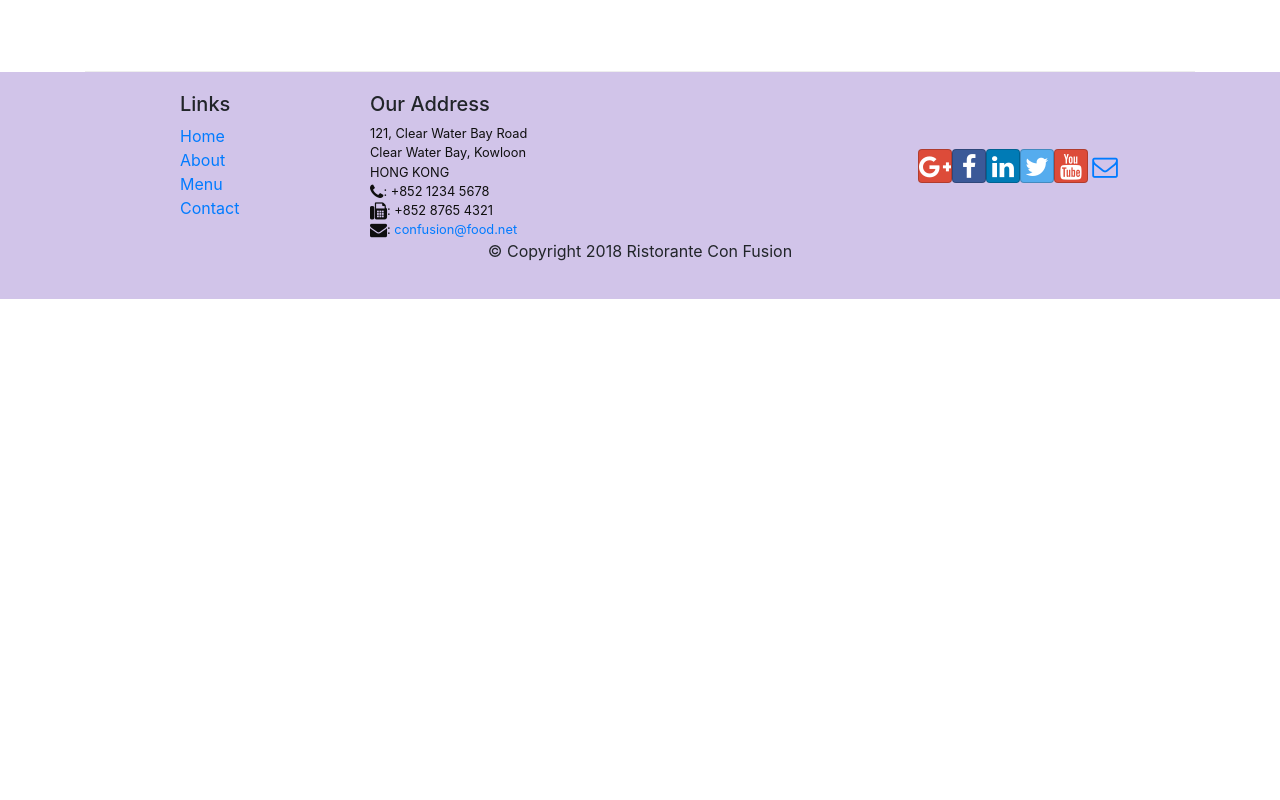
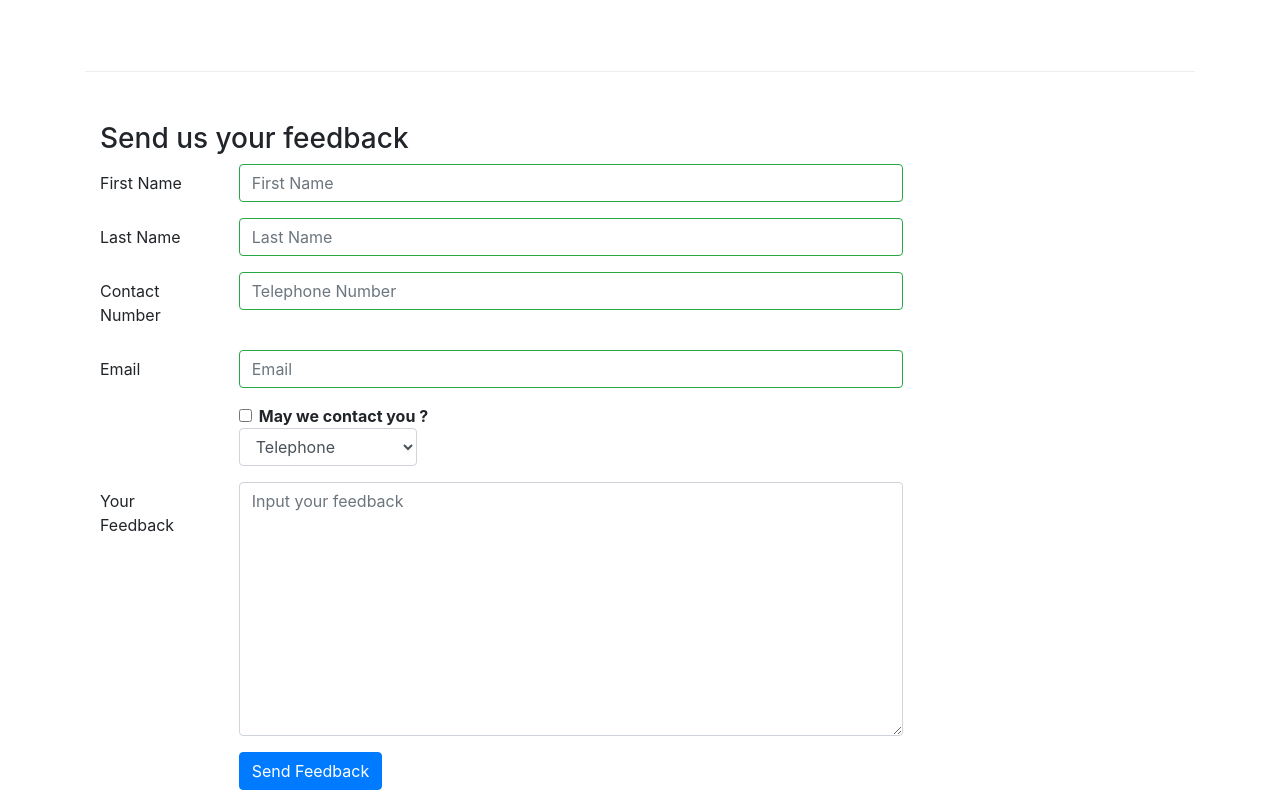
Before and after one commit to yudha1121ay/react-basic, a React (Create React App) app: page /contactus in a window 1280 px wide. Shown: the part 800-1600 px from the top of the page. Before the commit the page ends 1099 px from the top, so only its background shows below. Built offline with nearby package versions, Linux system fonts and the light colour scheme.

Commit message:
contact fix

```diff
--- a/src/components/ContactComponent.js
+++ b/src/components/ContactComponent.js
@@ -1,10 +1,86 @@
-import React from 'react';
-import { Breadcrumb, BreadcrumbItem } from 'reactstrap';
+import React, { Component } from 'react';
+import { Breadcrumb, BreadcrumbItem, Button, Col, Form, FormGroup, Label, Input, FormFeedback } from 'reactstrap';
 import { Link } from 'react-router-dom';
 
-function Contact(props) {
+class Contact extends Component {
+
+    constructor(props) {
+        super(props);
+
+        this.state = {
+            firstName: '',
+            lastName: '',
+            telnum: '',
+            email: '',
+            accept: false,
+            contactType: 'Tel.',
+            message: '',
+            touched: {
+                firstName: false,
+                lastName: false,
+                telnum: false,
+                email: false
+            }
+        }
+        this.handleSubmit = this.handleSubmit.bind(this);
+        this.handleInputChange = this.handleInputChange.bind(this);
+        this.handleValidation = this.handleValidation.bind(this);
+    }
+
+    handleInputChange(event) {
+        const target = event.target;
+        const value = target.type === 'checkbox' ? target.checked : target.value;
+        const name = target.name;
+
+        this.setState({
+            [name]: value
+        });
+
+    }
+
+    handleSubmit(event) {
+        alert("Current state is: " + JSON.stringify(this.state))
+        event.preventDefault();
+    }
+
+    handleValidation = (field) => (evt) => {
+        this.setState({
+            touched: { ...this.state.touched, [field]: true }
+        });
+    }
+
+    validate(firstName, lastName, telnum, email) {
+        const error = {
+            firstName: '',
+            lastName: '',
+            telnum: '',
+            email: '',
+        };
+
+        if (this.state.touched.firstName && firstName.length < 3)
+            error.firstName = "First name should be more than 3 characters";
+        else if (this.state.touched.firstName && firstName.length > 10)
+            error.firstName = "First name should be less than 10 characters";
+
+        if (this.state.touched.lastName && lastName.length < 3)
+            error.lastName = "First name should be more than 3 characters";
+        else if (this.state.touched.lastName && lastName.length > 10)
+            error.lastName = "First name should be less than 10 characters";
+
+        const regex = /^\d+$/;
+        if (this.state.touched.telnum && !regex.test(telnum))
+            error.telnum = "This should be filled only with numbers"
+
+        if (this.state.touched.email && email.split('').filter(x => x === '@').length !== 1)
+            error.email = "Email should contain valid email format";
+
+        return error;
+    }
+
+    render() {
+        const error = this.validate(this.state.firstName, this.state.lastName, this.state.telnum, this.state.email);
         return (
-        <div className="container">
+            <div className="container" >
                 <div className="row">
                     <Breadcrumb>
                         <BreadcrumbItem><Link to="/home" />Home</BreadcrumbItem>
@@ -41,8 +117,109 @@ function Contact(props) {
                         </div>
                     </div>
                 </div>
+                <div className="row row-content">
+                    <div className="col-12">
+                        <h3>Send us your feedback</h3>
+                    </div>
+                    <div className="col-12 col-md-9">
+                        <Form onSubmit={this.handleSubmit}>
+                            <FormGroup row>
+                                <Label htmlFor="firstname" md={2}>First Name</Label>
+                                <Col md={10}>
+                                    <Input type="text" id="firstname" name="firstName" placeholder="First Name"
+                                        value={this.state.firstName}
+                                        valid={error.firstName === ''}
+                                        invalid={error.firstName !== ''}
+                                        onBlur={this.handleValidation('firstName')}
+                                        onChange={this.handleInputChange} />
+                                    <FormFeedback>
+                                        {error.firstName}
+                                    </FormFeedback>
+                                </Col>
+                            </FormGroup>
+                            <FormGroup row>
+                                <Label htmlFor="lastname" md={2}>Last Name</Label>
+                                <Col md={10}>
+                                    <Input type="text" id="lastname" name="lastName" placeholder="Last Name"
+                                        value={this.state.lastName}
+                                        valid={error.lastName === ''}
+                                        invalid={error.lastName !== ''}
+                                        onBlur={this.handleValidation('lastName')}
+                                        onChange={this.handleInputChange} />
+                                    <FormFeedback>
+                                        {error.lastName}
+                                    </FormFeedback>
+                                </Col>
+                            </FormGroup>
+                            <FormGroup row>
+                                <Label htmlFor="telnum" md={2}>Contact Number</Label>
+                                <Col md={10}>
+                                    <Input type="tel" id="telnum" name="telnum" placeholder="Telephone Number"
+                                        value={this.state.telnum}
+                                        valid={error.telnum === ''}
+                                        invalid={error.telnum !== ''}
+                                        onBlur={this.handleValidation('telnum')}
+                                        onChange={this.handleInputChange} />
+                                    <FormFeedback>
+                                        {error.telnum}
+                                    </FormFeedback>
+                                </Col>
+                            </FormGroup>
+                            <FormGroup row>
+                                <Label htmlFor="mail" md={2}>Email</Label>
+                                <Col md={10}>
+                                    <Input type="email" id="mail" name="email" placeholder="Email"
+                                        value={this.state.email}
+                                        valid={error.email === ''}
+                                        invalid={error.email !== ''}
+                                        onBlur={this.handleValidation('email')}
+                                        onChange={this.handleInputChange} />
+                                    <FormFeedback>
+                                        {error.email}
+                                    </FormFeedback>
+                                </Col>
+                            </FormGroup>
+                            <FormGroup row>
+                                <Col md={{ size: 6, offset: 2 }}>
+                                    <FormGroup check>
+                                        <Label check>
+                                            <Input type="checkbox" name="accept"
+                                                checked={this.state.accept}
+                                                onChange={this.handleInputChange} /> {''}
+                                            <strong>May we contact you ?</strong>
+                                        </Label>
+                                    </FormGroup>
+                                </Col>
+                                <Col md={{ size: 3, offset: 2 }}>
+                                    <Input type="select" name="contactType"
+                                        value={this.state.contactType}
+                                        onChange={this.handleInputChange}>
+                                        <option>Telephone</option>
+                                        <option>Email</option>
+                                    </Input>
+                                </Col>
+                            </FormGroup>
+                            <FormGroup row>
+                                <Label htmlFor="feedback" md={2}>Your Feedback</Label>
+                                <Col md={10}>
+                                    <Input type="textarea" id="feedback" rows="10" name="message" placeholder="Input your feedback"
+                                        value={this.state.message}
+                                        onChange={this.handleInputChange} />
+                                </Col>
+                            </FormGroup>
+                            <FormGroup row>
+                                <Col md={{ size: 10, offset: 2 }}>
+                                    <Button type="submit" color="primary">
+                                        Send Feedback
+                                    </Button>
+                                </Col>
+                            </FormGroup>
+                        </Form>
+                    </div>
+                </div>
             </div>
         );
     }
+}
 
 export default Contact;
```
Lines whose indentation alone changed are shown as unchanged.
